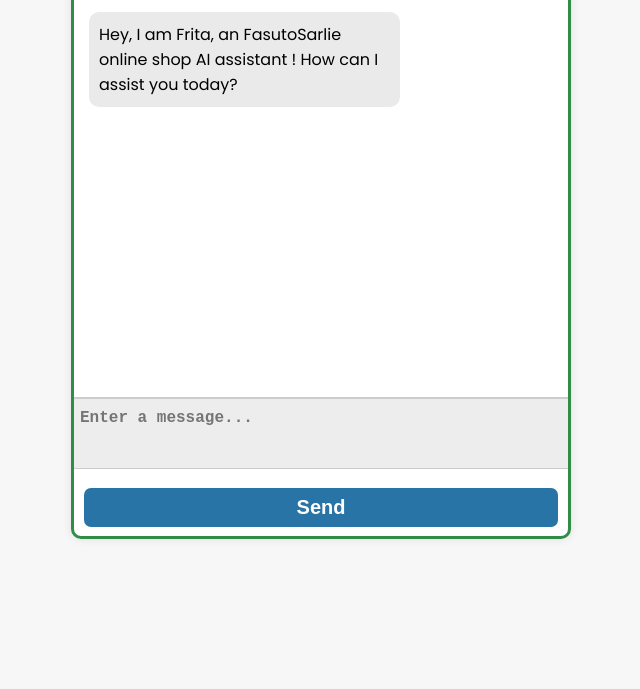
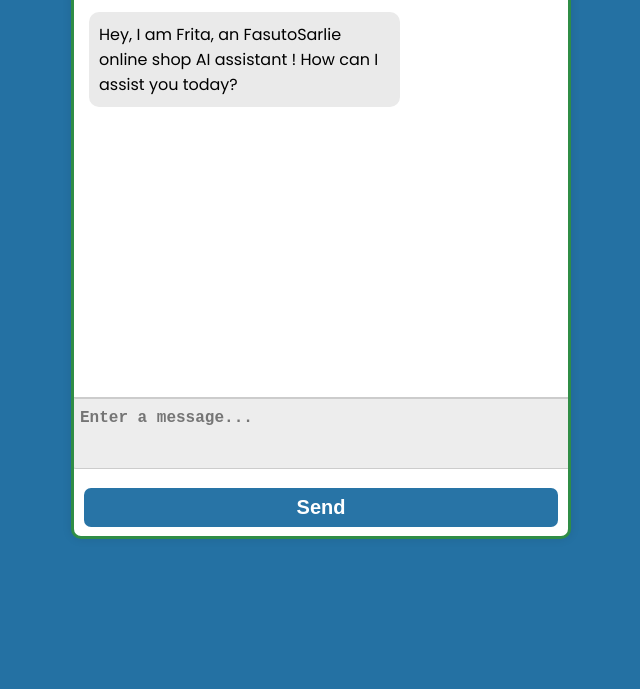
Before and after one commit to frehiwot-g-girmay/Shopping-Assistant-Chatbot, a plain HTML site: page index.html in a window 1280 px wide. Shown: the part 111-800 px from the top of the page, without its empty margins (319-959 px from the left). Drawn offline with Linux system fonts and the light colour scheme.

Commit message:
Update style.css

```diff
--- a/style.css
+++ b/style.css
@@ -12,7 +12,7 @@
 font-family: "Poppins", sans-serif;
 font-weight: 400;
 font-style: normal;
-background-color: #f7f7f7;
+background-color: #2471a3;
 }
 
 .chatBot {
```
